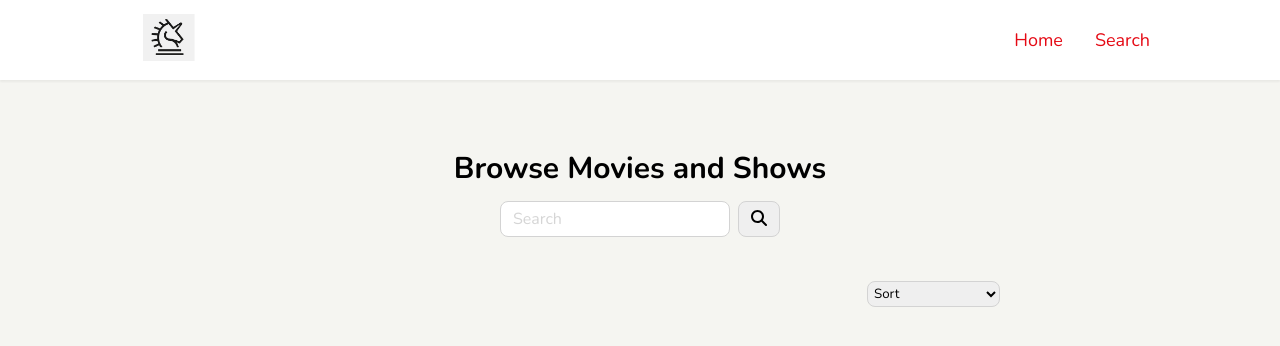
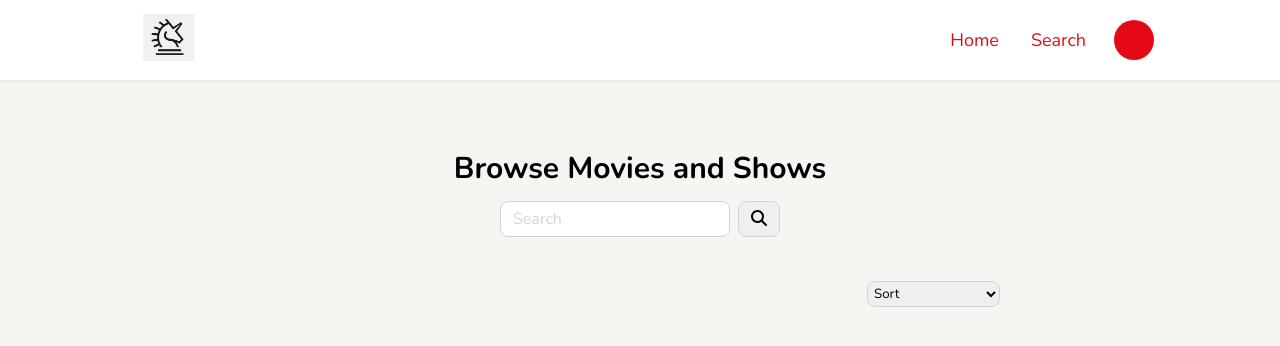
Before and after one commit to Benjamin-Clarke/omdb-react-project, a React (Create React App) app: page /search in a window 1280 px wide. Shown: the top 346 px of the page. Built offline with nearby package versions, Linux system fonts and the light colour scheme.

Commit message:
Added Firebase Authentication with email and password

```diff
--- a/src/components/Nav.jsx
+++ b/src/components/Nav.jsx
@@ -1,16 +1,26 @@
-import React from "react";
-import { Link } from "react-router-dom";
+import React, { useEffect, useState } from "react";
+import { Link, useLocation } from "react-router-dom";
 import KnightLogo from "../assets/knightLogo.png";
 import { FontAwesomeIcon } from "@fortawesome/react-fontawesome";
 
 export default function Nav() {
-    function openMenu() {
-        document.body.classList += ' menu--open'
+  const location = useLocation();
+  const [email, setEmail] = useState("");
+
+  function openMenu() {
+    document.body.classList += " menu--open";
+  }
+
+  function closeMenu() {
+    document.body.classList.remove("menu--open");
+  }
+
+  useEffect(() => {
+    if (location.state) {
+      setEmail(location.state.email);
     }
+  }, [location.state]);
 
-    function closeMenu() {
-        document.body.classList.remove("menu--open")
-    }
   return (
     <nav>
       <div className="nav__container">
@@ -28,6 +38,9 @@ export default function Nav() {
               Search
             </Link>
           </li>
+          <button className="nav__account">
+            {email.charAt(0).toUpperCase()}
+          </button>
           <button className="btn__menu" onClick={openMenu}>
             <FontAwesomeIcon icon="fa-solid fa-bars" />
           </button>
--- a/src/firebase/init.js
+++ b/src/firebase/init.js
@@ -1,6 +1,6 @@
 // Import the functions you need from the SDKs you need
 import { initializeApp } from "firebase/app";
-import { getAuth } from 'firebase';
+import { getAuth } from 'firebase/auth';
 // TODO: Add SDKs for Firebase products that you want to use
 // https://firebase.google.com/docs/web/setup#available-libraries
 
@@ -15,5 +15,6 @@ const firebaseConfig = {
 };
 
 // Initialize Firebase
-const app = initializeApp(firebaseConfig);
+//const app = initializeApp(firebaseConfig);
+initializeApp(firebaseConfig);
 export const auth = getAuth();
--- a/src/index.css
+++ b/src/index.css
@@ -115,6 +115,22 @@ select {
   border: none;
   font-size: 15px;
   color: var(--colour-primary);
+}
+
+.nav__account {
+  background-color: #e50914;
+  color: white;
+  font-weight: 600;
+  font-size: 24px;
+  border: none;
+  border-radius: 50%;
+  padding: 8px;
+  height: 40px;
+  width: 40px;
+  display: flex;
+  align-items: center;
+  justify-content: center;
+  margin: auto 12px;
 }
 
 /* Dropdown Nav */
@@ -504,4 +520,8 @@ label {
     display: none;
   }
 
+  .nav__account {
+    display: none;
+  }
+
 }
--- a/src/pages/Login.jsx
+++ b/src/pages/Login.jsx
@@ -1,8 +1,53 @@
 import React, { useState } from "react";
-//import { auth } from "../firebase/init";
+import { auth } from "../firebase/init";
+import {
+  createUserWithEmailAndPassword,
+  signInWithEmailAndPassword,
+} from "firebase/auth";
+import { useNavigate } from "react-router-dom";
 
 export default function Login() {
+  const navigate = useNavigate();
   const [register, setRegister] = useState(false);
+  const [email, setEmail] = useState("");
+  const [password, setPassword] = useState("");
+
+
+  function handleRegisterSubmit(e, auth, email, password) {
+    e.preventDefault();
+    createUserWithEmailAndPassword(auth, email, password)
+      .then((userCredential) => {
+        // Signed up
+        const user = userCredential.user;
+        console.log(user);
+        navigate("/");
+        // ...
+      })
+      .catch((error) => {
+        const errorCode = error.code;
+        const errorMessage = error.message;
+        console.log(errorCode + errorMessage);
+        // ..
+      });
+  }
+
+  function handleSignIn(e, auth, email, password) {
+    e.preventDefault();
+    signInWithEmailAndPassword(auth, email, password)
+      .then((userCredential) => {
+        // Signed in
+        const user = userCredential.user;
+        console.log(user);
+        navigate("/", {state:{email:email}});
+        // ...
+      })
+      .catch((error) => {
+        const errorCode = error.code;
+        const errorMessage = error.message;
+        console.log(errorCode + errorMessage)
+      });
+  }
+
   return (
     <>
       {register ? (
@@ -11,23 +56,32 @@ export default function Login() {
             <div className="row">
               <div className="login__wrapper">
                 <h1 className="login__title">Register</h1>
-                <form action="" className="login__form">
+                <form action="" className="login__form" name="RegisterForm">
                   <label htmlFor="loginEmail">Email</label>
                   <input
                     type="text"
                     className="login__email"
                     placeholder="Email"
                     id="loginEmail"
+                    onChange={(event) => setEmail(event.target.value)}
                   />
                   <label htmlFor="loginPass">Password</label>
                   <input
                     className="login__pass"
                     type="password"
                     name="loginPass"
-                    id="loginPass"
                     placeholder="Password"
+                    onChange={(event) => setPassword(event.target.value)}
                   />
-                  <button className="login__submit">Register</button>
+                  <button
+                    className="login__submit"
+                    type="submit"
+                    onClick={(e) =>
+                      handleRegisterSubmit(e, auth, email, password)
+                    }
+                  >
+                    Register
+                  </button>
                   <hr className="login__divider" />
                 </form>
                 <p
@@ -46,13 +100,14 @@ export default function Login() {
             <div className="row">
               <div className="login__wrapper">
                 <h1 className="login__title">Login</h1>
-                <form action="" className="login__form">
+                <form action="" className="login__form" name="LoginForm">
                   <label htmlFor="loginEmail">Email</label>
                   <input
                     type="text"
                     className="login__email"
                     placeholder="Email"
                     id="loginEmail"
+                    onChange={(event) => setEmail(event.target.value)}
                   />
                   <label htmlFor="loginPass">Password</label>
                   <input
@@ -61,8 +116,14 @@ export default function Login() {
                     name="loginPass"
                     id="loginPass"
                     placeholder="Password"
+                    onChange={(event) => setPassword(event.target.value)}
                   />
-                  <button className="login__submit">Submit</button>
+                  <button
+                    className="login__submit"
+                    onClick={(e) => handleSignIn(e, auth, email, password)}
+                  >
+                    Sign In
+                  </button>
                   <hr className="login__divider" />
                 </form>
                 <p className="login__text">Or sign up using</p>
--- a/src/pages/Search.jsx
+++ b/src/pages/Search.jsx
@@ -25,7 +25,7 @@ export default function Search() {
     //console.log(data)
     if (data.Response === "True") {
       setSearch(data.Search);
-      setEmptySearch(false);
+      setEmptySearch(true);
     } else {
         setEmptySearch(true);
     }
```
